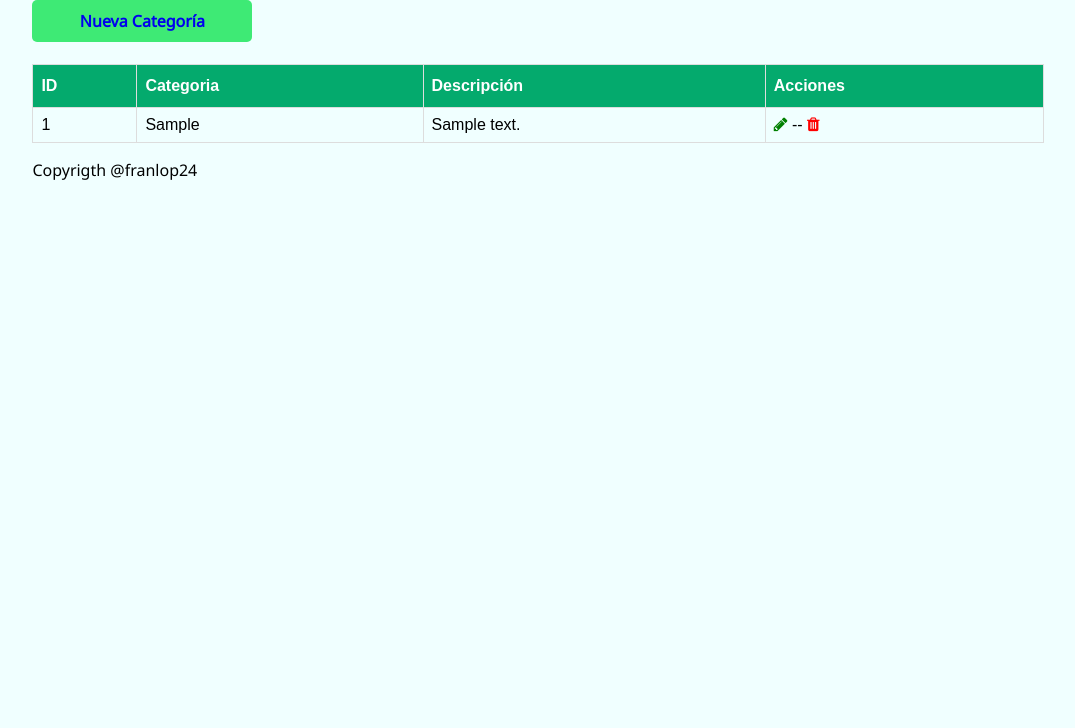
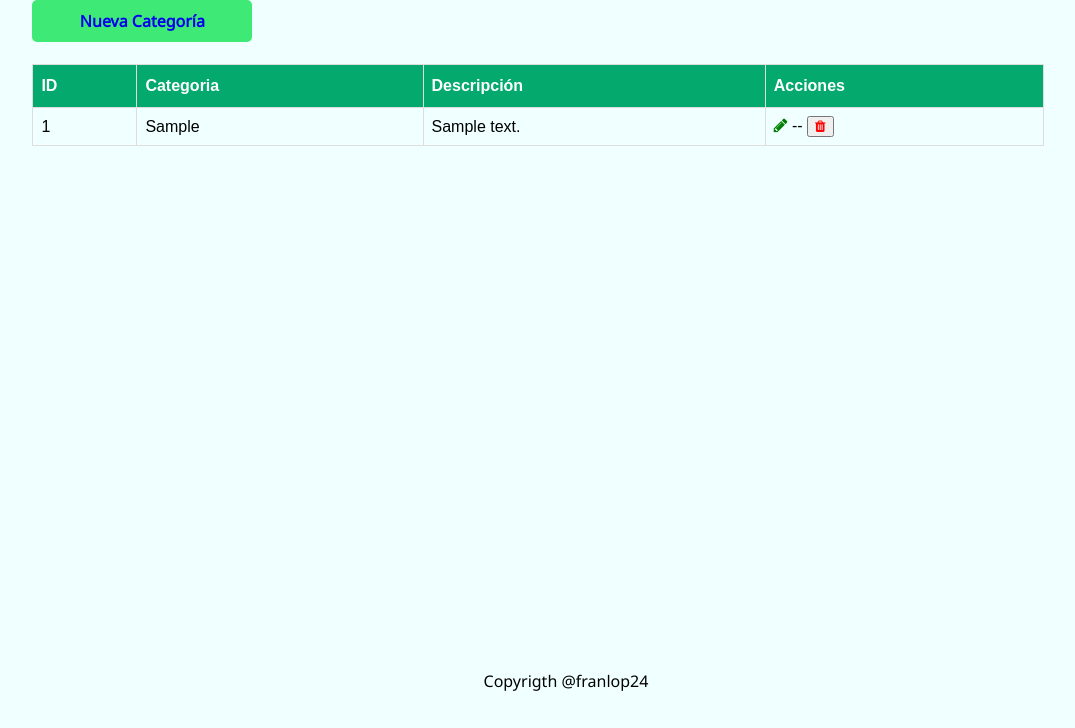
Before and after one commit to franlop24/FlaskApp3C, a Flask app: page /categories/ in a window 1280 px wide. Shown: the part 72-800 px from the top of the page, without its empty margins (102-1177 px from the left). Run offline with Flask 3, Linux system fonts and the light colour scheme; tables that the repository leaves empty or names only in its code hold one stand-in row (values such as "Sample post").

Commit message:
07 Finaliza crud Categories con WTForms

```diff
--- a/app/static/css/styles.css
+++ b/app/static/css/styles.css
@@ -87,3 +87,19 @@ a {
 .fa-trash {
     color: red;
 }
+
+table form {
+    display: inline-block;
+}
+
+table a {
+    text-decoration: none;
+}
+
+footer {
+    position: fixed;
+    bottom: 0;
+    width: 100%;
+    padding: 20px;
+    text-align: center;
+}
--- a/app/templates/base.html
+++ b/app/templates/base.html
@@ -29,7 +29,7 @@
     {% endblock %}
     </div>
 
-    <footer class="container">
+    <footer>
         <p>Copyrigth @franlop24</p>
     </footer>
 </body>
--- a/app/templates/category/categories.html
+++ b/app/templates/category/categories.html
@@ -26,9 +26,15 @@ Categorias
                 <a href="{{ url_for('category.update_cat', id=cat.id) }}">
                     <i class="fa fa-pencil"></i>
                 </a> --
-                <a href="{{ url_for('category.delete_cat', id=cat.id) }}">
-                    <i class="fa fa-trash"></i>
-                </a>
+                <form
+                    method="post"
+                    action="{{ url_for('category.delete_cat', id=cat.id) }}">
+                    <button
+                        onclick="return confirm('Seguro?')"
+                        type="submit">
+                        <i class="fa fa-trash"></i>
+                    </button>
+                </form>
             </td>
         </tr>
         {% endfor %}
--- a/app/views/category_views.py
+++ b/app/views/category_views.py
@@ -2,7 +2,7 @@ from flask import Blueprint, render_template, redirect, url_for
 
 from models.categories import Category
 
-from forms.category_forms import CreateCategory
+from forms.category_forms import CreateCategoryForm, UpdateCategoryForm
 
 category_views = Blueprint('category', __name__)
 
@@ -14,7 +14,7 @@ def categories():
 
 @category_views.route('/categories/create/', methods=('GET', 'POST'))
 def create_cat():
-    form = CreateCategory()
+    form = CreateCategoryForm()
     if form.validate_on_submit():
         category = form.category.data
         description = form.description.data
@@ -25,7 +25,16 @@ def create_cat():
 
 @category_views.route('/categories/<int:id>/update/', methods=('GET', 'POST'))
 def update_cat(id):
-    return f"Vamos a editar con id { id }"
+    form = UpdateCategoryForm()
+    cat = Category.get(id)
+    if form.validate_on_submit():
+        cat.category = form.category.data
+        cat.description = form.description.data
+        cat.save()
+        return redirect(url_for('category.categories'))
+    form.category.data = cat.category
+    form.description.data = cat.description
+    return render_template('category/create_cat.html', form=form)
 
 @category_views.route('/categories/<int:id>/delete/', methods=('POST',))
 def delete_cat(id):
```
Also changed, not shown: app/forms/category_forms.py (+10 -3 lines).
